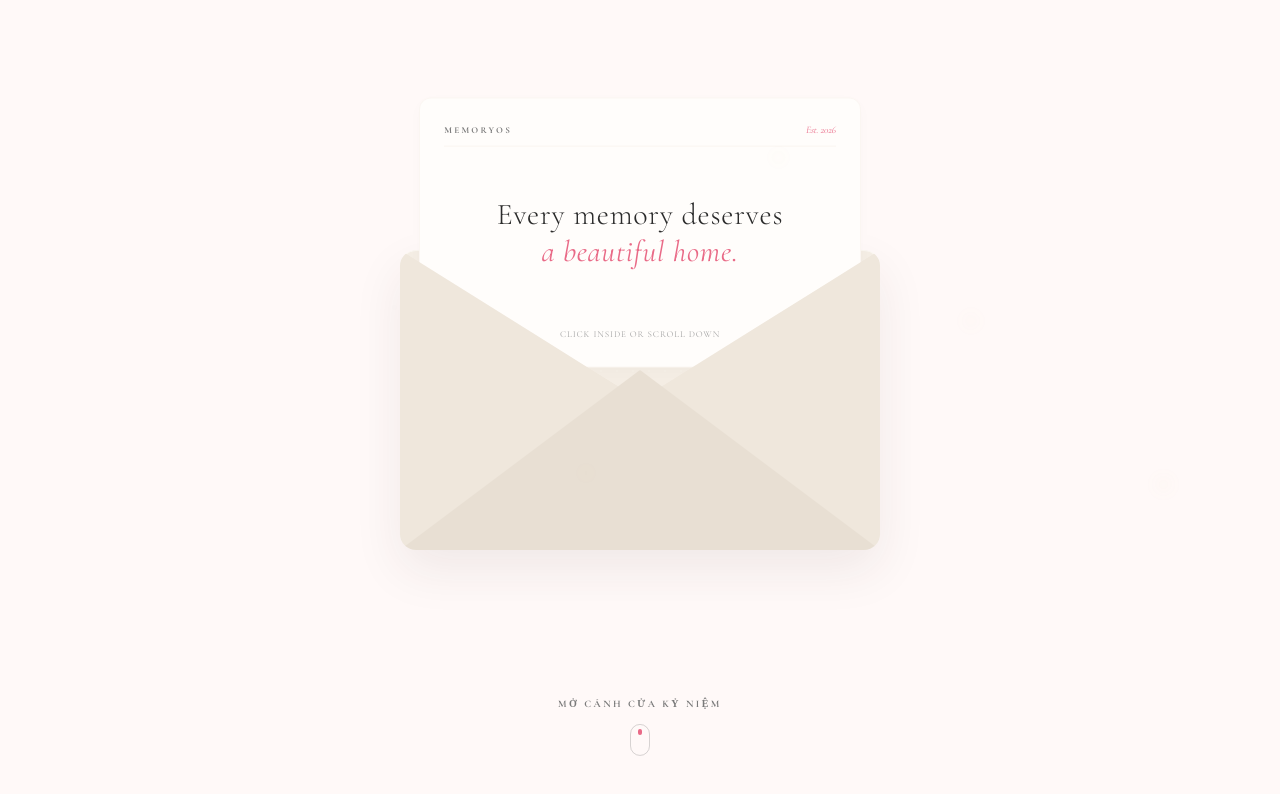
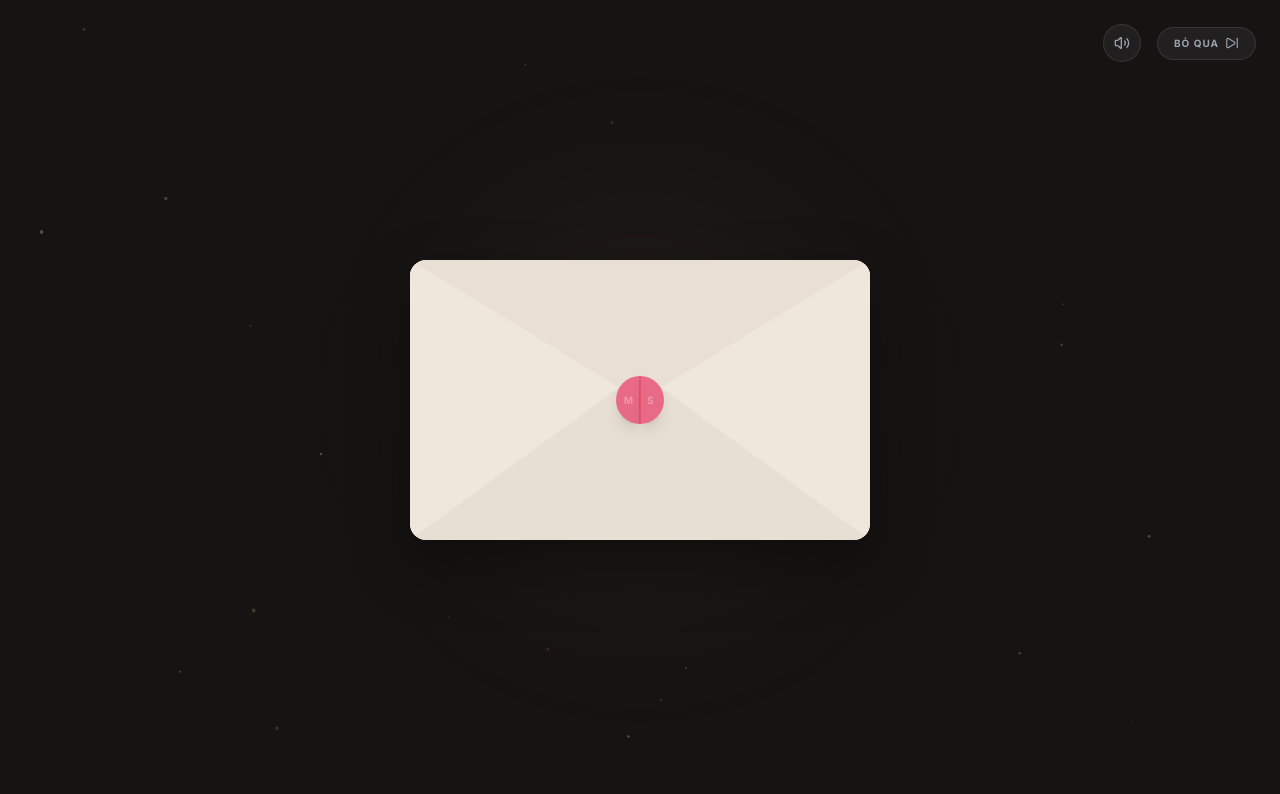
Before and after one commit to sonthanh311003-max/danhchoem, a Next.js app: page / in a window 1280 px wide. Shown: the top 794 px of the page. Built offline with nearby package versions, Linux system fonts and the light colour scheme.

Commit message:
Sprint 2: Implement full Signature Opening Experience (Ritual Opening) with Web Audio API, Canvas particles, and 6 dynamic Scenes

```diff
--- a/src/features/landing/components/HeroEnvelope.js
+++ b/src/features/landing/components/HeroEnvelope.js
@@ -1,21 +1,45 @@
 'use client';
 
-import React, { useState, useEffect } from 'react';
-import { motion, useScroll, useTransform } from 'framer-motion';
+import React, { useState, useEffect, useRef } from 'react';
+import { motion, AnimatePresence } from 'framer-motion';
+import { Volume2, VolumeX, SkipForward, Heart, Sparkles } from 'lucide-react';
+import { useRouter } from 'next/navigation';
 
 export default function HeroEnvelope({ onEnter }) {
-  const [isOpen, setIsOpen] = useState(false);
+  const router = useRouter();
+  const [scene, setScene] = useState(1); // 1 to 6
+  const [isMuted, setIsMuted] = useState(false);
+  const [prefersReducedMotion, setPrefersReducedMotion] = useState(false);
+  const [mousePos, setMousePos] = useState({ x: 0, y: 0 });
   const [sealBroken, setSealBroken] = useState(false);
+  const [letterOpen, setLetterOpen] = useState(false);
 
-  // Tự động kích hoạt chuỗi hoạt ảnh bóc thư điện ảnh sau 1.2s
+  const canvasRef = useRef(null);
+  const audioCtxRef = useRef(null);
+  const containerRef = useRef(null);
+
+  // Kiểm tra cài đặt Reduced Motion của OS
   useEffect(() => {
+    if (typeof window !== 'undefined') {
+      const mediaQuery = window.matchMedia('(prefers-reduced-motion: reduce)');
+      setPrefersReducedMotion(mediaQuery.matches);
+      const listener = (e) => setPrefersReducedMotion(e.matches);
+      mediaQuery.addEventListener('change', listener);
+      return () => mediaQuery.removeEventListener('change', listener);
+    }
+  }, []);
+
+  // SCENE TIME MACHINE
+  useEffect(() => {
+    // Scene 1: 0s -> 2s (Tĩnh lặng bóng đêm nhám)
     const timer1 = setTimeout(() => {
-      setSealBroken(true); // Con dấu sáp nứt đôi
-    }, 1200);
+      setScene(2);
+    }, 2000);
 
+    // Scene 2: 2s -> 4s (Ánh sáng tỏa dần hiện phong bì)
     const timer2 = setTimeout(() => {
-      setIsOpen(true); // Mở nắp phong bì và kéo thư ra
-    }, 1800);
+      setScene(3);
+    }, 4000);
 
     return () => {
       clearTimeout(timer1);
@@ -23,142 +47,369 @@ export default function HeroEnvelope({ onEnter }) {
     };
   }, []);
 
+  // CANVAS VẼ BỤI NẮNG BAY LƠ LỬNG (Scene 1 -> Scene 6)
+  useEffect(() => {
+    const canvas = canvasRef.current;
+    if (!canvas) return;
+    const ctx = canvas.getContext('2d');
+    let animationFrameId;
+
+    const resizeCanvas = () => {
+      canvas.width = window.innerWidth;
+      canvas.height = window.innerHeight;
+    };
+    resizeCanvas();
+    window.addEventListener('resize', resizeCanvas);
+
+    // Mảng hạt bụi
+    const particles = Array.from({ length: 25 }, () => ({
+      x: Math.random() * canvas.width,
+      y: Math.random() * canvas.height,
+      radius: Math.random() * 1.5 + 0.5,
+      alpha: Math.random() * 0.3 + 0.1,
+      speedX: Math.random() * 0.2 - 0.1,
+      speedY: Math.random() * -0.15 - 0.05,
+    }));
+
+    const draw = () => {
+      ctx.clearRect(0, 0, canvas.width, canvas.height);
+      ctx.fillStyle = 'rgba(217, 179, 106, 0.2)'; // Bụi vàng nắng ấm
+
+      particles.forEach((p) => {
+        ctx.beginPath();
+        ctx.arc(p.x, p.y, p.radius, 0, Math.PI * 2);
+        ctx.fillStyle = `rgba(217, 179, 106, ${p.alpha})`;
+        ctx.fill();
+
+        // Di chuyển
+        p.x += p.speedX;
+        p.y += p.speedY;
+
+        // Tràn màn hình thì nạp lại ở dưới đáy hoặc hai bên
+        if (p.y < 0) {
+          p.y = canvas.height;
+          p.x = Math.random() * canvas.width;
+        }
+        if (p.x < 0 || p.x > canvas.width) {
+          p.x = Math.random() * canvas.width;
+        }
+      });
+
+      animationFrameId = requestAnimationFrame(draw);
+    };
+    draw();
+
+    return () => {
+      window.removeEventListener('resize', resizeCanvas);
+      cancelAnimationFrame(animationFrameId);
+    };
+  }, [scene]);
+
+  // HIỆU ỨNG TƯƠNG TÁC CHUỘT PARALLAX (Scene 3)
+  const handleMouseMove = (e) => {
+    if (scene !== 3) return;
+    const rect = containerRef.current?.getBoundingClientRect();
+    if (!rect) return;
+    const x = (e.clientX - rect.left - rect.width / 2) / 25;
+    const y = (e.clientY - rect.top - rect.height / 2) / 25;
+    setMousePos({ x, y });
+  };
+
+  // PHÁT NHẠC PIANO DU DƯƠNG QUA WEB AUDIO API (Scene 4 & 5)
+  // Bọc vào sự kiện click để vượt qua chính sách khóa tự động phát của trình duyệt
+  const playPianoAmbience = () => {
+    if (isMuted) return;
+    try {
+      const AudioContext = window.AudioContext || window.webkitAudioContext;
+      const audioCtx = new AudioContext();
+      audioCtxRef.current = audioCtx;
+
+      // Nốt piano 1 (Chậm rãi, ngân nga)
+      const playNote = (freq, delay, duration) => {
+        const osc = audioCtx.createOscillator();
+        const gainNode = audioCtx.createGain();
+        osc.connect(gainNode);
+        gainNode.connect(audioCtx.destination);
+
+        osc.type = 'triangle'; // Âm thanh mềm ấm kiểu sáo/piano mộc
+        osc.frequency.setValueAtTime(freq, audioCtx.currentTime + delay);
+
+        // Âm lượng ngân vang
+        gainNode.gain.setValueAtTime(0, audioCtx.currentTime + delay);
+        gainNode.gain.linearRampToValueAtTime(0.2, audioCtx.currentTime + delay + 0.1);
+        gainNode.gain.exponentialRampToValueAtTime(0.001, audioCtx.currentTime + delay + duration);
+
+        osc.start(audioCtx.currentTime + delay);
+        osc.stop(audioCtx.currentTime + delay + duration);
+      };
+
+      // Hợp âm rải piano hoài niệm của Ghibli (A, C#, E, A)
+      playNote(220, 0, 4); // A3
+      playNote(277.18, 0.4, 3.5); // C#4
+      playNote(329.63, 0.8, 3); // E4
+      playNote(440, 1.2, 3); // A4
+
+      // Hợp âm tiếp nối
+      playNote(261.63, 3.0, 3.5); // C4
+      playNote(329.63, 3.4, 3); // E4
+      playNote(392, 3.8, 3); // G4
+      playNote(523.25, 4.2, 3); // C5
+    } catch (e) {
+      console.warn('Web Audio API không được hỗ trợ hoặc bị chặn:', e);
+    }
+  };
+
+  // CLICK MỞ NIÊM PHONG PHONG BÌ (Scene 4)
+  const handleEnvelopeClick = () => {
+    if (scene !== 3) return;
+    setScene(4);
+    playPianoAmbience();
+
+    // 200ms delay vật lý -> nứt con dấu sáp
+    setTimeout(() => {
+      setSealBroken(true);
+    }, 200);
+
+    // 800ms -> mở nắp phong bì & nhấc thư nhô lên
+    setTimeout(() => {
+      setLetterOpen(true);
+    }, 800);
+
+    // Chuyển sang Scene 5 (Camera Zoom & Sequential Typography)
+    setTimeout(() => {
+      setScene(5);
+    }, 2800);
+
+    // Chuyển sang Scene 6 (Hồi ức mở ra & hiện nút bấm)
+    setTimeout(() => {
+      setScene(6);
+    }, 8500);
+  };
+
+  // SKIP INTRO BỎ QUA NGHI THỨC
+  const handleSkipIntro = () => {
+    setScene(6);
+    setSealBroken(true);
+    setLetterOpen(true);
+    onEnter();
+  };
+
+  // BỎ QUA HOÀN TOÀN CẢ ĐOẠN ĐỂ VÀO LUỒNG CHÍNH
+  const handleEnterPlatform = () => {
+    onEnter();
+    router.push('/welcome');
+  };
+
+  const handleContinueDraft = () => {
+    onEnter();
+    router.push('/wizard');
+  };
+
   return (
-    <div className="fixed inset-0 w-full h-screen z-50 flex items-center justify-center bg-[#FFF9F8] overflow-hidden select-none">
+    <div
+      ref={containerRef}
+      onMouseMove={handleMouseMove}
+      className="fixed inset-0 w-full h-screen z-50 flex items-center justify-center bg-[#161313] overflow-hidden select-none"
+    >
+      {/* 🌌 LỚP BỤI NẮNG LƠ LỬNG */}
+      <canvas ref={canvasRef} className="absolute inset-0 pointer-events-none z-10" />
 
-      {/* 🌌 HẠT BỤI NẮNG LƠ LỬNG DỊU NHẸ */}
-      <div className="absolute inset-0 pointer-events-none overflow-hidden z-10">
-        {[...Array(6)].map((_, i) => (
-          <div
-            key={i}
-            className="absolute rounded-full bg-[#D9B36A]/15 blur-sm"
-            style={{
-              width: `${(i + 1) * 3}px`,
-              height: `${(i + 1) * 3}px`,
-              left: `${15 + i * 15}%`,
-              top: `${20 + (i % 3) * 20}%`,
-              animation: `float-dust ${6 + i * 2}s ease-in-out infinite alternate`,
-            }}
-          />
-        ))}
+      {/* ⚙️ NÚT TIỆN ÍCH GÓC TRÊN CÙNG */}
+      <div className="absolute top-6 right-6 z-50 flex items-center gap-4">
+        <button
+          onClick={() => setIsMuted(!isMuted)}
+          className="p-2.5 text-gray-400 hover:text-white rounded-full bg-white/5 border border-white/10 hover:bg-white/10 transition-all cursor-pointer"
+        >
+          {isMuted ? <VolumeX className="w-4 h-4" /> : <Volume2 className="w-4 h-4" />}
+        </button>
+        {scene < 6 && (
+          <button
+            onClick={handleSkipIntro}
+            className="flex items-center gap-1.5 px-4 py-2 text-[10px] uppercase font-bold tracking-widest text-gray-400 hover:text-white rounded-full bg-white/5 border border-white/10 hover:bg-white/10 transition-all cursor-pointer"
+          >
+            Bỏ qua
+            <SkipForward className="w-3.5 h-3.5" />
+          </button>
+        )}
       </div>
 
-      {/* ✉️ 3D PERSPECTIVE WRAPPER PHONG BÌ */}
-      <div className="relative flex flex-col items-center justify-center" style={{ perspective: '1200px' }}>
+      {/* 💌 PHÂN CẢNH ENVELOPE (Scene 2, 3, 4, 5) */}
+      <AnimatePresence>
+        {scene >= 2 && scene <= 5 && (
+          <motion.div
+            initial={{ opacity: 0, scale: 0.96 }}
+            animate={{ opacity: 1, scale: scene === 5 ? 1.05 : 1 }}
+            exit={{ opacity: 0, y: -40, filter: 'blur(8px)' }}
+            transition={{ duration: prefersReducedMotion ? 0.3 : 1.5, ease: [0.16, 1, 0.3, 1] }}
+            style={{ perspective: '1200px' }}
+            className="relative flex flex-col items-center justify-center z-20"
+          >
+
+            {/* Lớp hào quang tỏa sáng (Volumetric Glow) */}
+            <div className="absolute w-[400px] h-[400px] rounded-full bg-[#D9B36A]/5 blur-[80px] pointer-events-none" />
 
             <motion.div
-          className="relative w-[340px] h-[220px] sm:w-[480px] sm:h-[300px] flex items-center justify-center transition-all duration-700"
-          initial={{ scale: 0.9, opacity: 0, y: 30 }}
-          animate={{ scale: 1, opacity: 1, y: 0 }}
-          transition={{ duration: 1.2, ease: [0.16, 1, 0.3, 1] }}
-          whileHover={{ y: -6 }}
+              style={prefersReducedMotion ? {} : {
+                rotateX: -mousePos.y,
+                rotateY: mousePos.x,
+                transformStyle: 'preserve-3d',
+              }}
+              onClick={handleEnvelopeClick}
+              className={`relative w-[320px] h-[200px] sm:w-[460px] sm:h-[280px] cursor-pointer transition-all duration-300`}
             >
-          {/* A. THÂN PHONG BÌ PHÍA SAU (Envelope Back Flap) */}
-          <div className="absolute inset-0 bg-[#F4EDE4] rounded-2xl shadow-[0_20px_50px_rgba(61,43,39,0.08)] border border-[#FAF6F0] z-20 overflow-hidden">
-            <div className="absolute inset-0 bg-[radial-gradient(#FAF6F0_1px,transparent_0)] bg-[size:16px_16px] opacity-20" />
+              {/* A. THÂN PHONG BÌ PHÍA SAU (Back Flap) */}
+              <div className="absolute inset-0 bg-[#F4EDE4] rounded-2xl shadow-[0_25px_60px_rgba(0,0,0,0.4)] border border-[#FAF6F0] z-20 overflow-hidden">
+                <div className="absolute inset-0 bg-[radial-gradient(#FAF6F0_1px,transparent_0)] bg-[size:16px_16px] opacity-25" />
               </div>
 
-          {/* B. LÁ THƯ TÌNH TRƯỢT RA (Letter Inside) */}
+              {/* B. LÁ THƯ TÌNH TRƯỢT LÊN */}
               <motion.div
-            className="absolute w-[92%] h-[90%] bg-[#FFFDFB] rounded-xl z-25 p-6 flex flex-col items-center justify-between border border-[#FAF6F0]/80 shadow-[0_4px_15px_rgba(61,43,39,0.02)]"
-            initial={{ y: 0, scale: 0.96 }}
-            animate={isOpen ? { y: '-62%', scale: 1 } : { y: 0, scale: 0.96 }}
-            transition={{ type: 'spring', stiffness: 80, damping: 15, delay: 0.2 }}
+                className="absolute w-[94%] h-[92%] bg-[#FFFDFB] rounded-xl z-25 p-8 flex flex-col justify-between border border-[#FAF6F0]/80 shadow-md"
+                style={{ left: '3%' }}
+                initial={{ y: 0, scale: 0.98 }}
+                animate={letterOpen ? { y: '-65%', scale: 1 } : { y: 0, scale: 0.98 }}
+                transition={{ type: 'spring', stiffness: 50, damping: 14 }}
               >
-            <div className="w-full flex justify-between items-center border-b border-[#FAF6F0] pb-2">
-              <span className="font-display text-[9px] tracking-[0.25em] text-[#7A7A7A] uppercase font-bold">MemoryOS</span>
-              <span className="font-display text-[10px] italic text-[#E96A87]">Est. 2026</span>
+                <div className="flex justify-between items-center border-b border-[#FAF6F0] pb-2">
+                  <span className="font-display text-[8px] tracking-[0.25em] text-gray-400 uppercase font-bold">MemoryOS</span>
+                  <span className="font-display text-[9px] italic text-[#E96A87]">Signature 1.0</span>
                 </div>
-
-            {/* Slogan khơi gợi cảm xúc chính */}
-            <div className="text-center my-auto px-2">
-              <h2 className="font-display text-2xl sm:text-3xl font-light text-[#2B2B2B] leading-tight tracking-wide">
-                Every memory deserves<br />
-                <span className="text-[#E96A87] italic font-normal">a beautiful home.</span>
-              </h2>
+                <div className="text-center my-auto flex flex-col gap-2">
+                  <Heart className="w-5 h-5 text-[#E96A87] fill-current mx-auto opacity-80 animate-pulse" />
+                  <span className="font-sans text-[10px] text-gray-400 tracking-widest uppercase">Ấn phẩm kỉ vật</span>
                 </div>
-
                 <div className="w-full text-center">
-              <span className="font-display text-[9px] tracking-widest text-[#A3A3A3] uppercase">Click inside or scroll down</span>
+                  <span className="font-sans text-[8px] text-gray-300 tracking-widest uppercase">Click to open</span>
                 </div>
               </motion.div>
 
-          {/* C. NẮP PHONG BÌ XOAY LẬT 3D (Envelope Lid) */}
+              {/* C. NẮP PHONG BÌ XOAY LẬT 3D (Lid) */}
               <motion.div
                 className="absolute top-0 left-0 right-0 h-1/2 bg-[#E9DFD3] rounded-t-2xl z-30 origin-top border-b border-[#FAF6F0]/20"
                 initial={{ rotateX: 0 }}
-            animate={isOpen ? { rotateX: 180 } : { rotateX: 0 }}
-            transition={{ duration: 0.8, ease: [0.16, 1, 0.3, 1] }}
+                animate={letterOpen ? { rotateX: 180 } : { rotateX: 0 }}
+                transition={{ duration: 0.9, ease: [0.16, 1, 0.3, 1] }}
                 style={{ backfaceVisibility: 'hidden', transformStyle: 'preserve-3d' }}
               />
 
-          {/* D. MẶT TRƯỚC PHONG BÌ (Envelope Front Cover - Triangles overlay) */}
-          <div
-            className="absolute inset-0 z-40 pointer-events-none"
-            style={{
-              clipPath: 'polygon(0% 0%, 100% 0%, 100% 100%, 0% 100%)',
-            }}
-          >
-            {/* Lớp phủ tam giác bên trái */}
+              {/* D. MẶT TRƯỚC PHONG BÌ (Triangles overlay) */}
+              <div className="absolute inset-0 z-40 pointer-events-none" style={{ clipPath: 'polygon(0% 0%, 100% 0%, 100% 100%, 0% 100%)' }}>
                 <div className="absolute left-0 bottom-0 top-0 w-1/2 bg-[#EFE7DC] rounded-l-2xl" style={{ clipPath: 'polygon(0 0, 100% 50%, 0 100%)' }} />
-            {/* Lớp phủ tam giác bên phải */}
                 <div className="absolute right-0 bottom-0 top-0 w-1/2 bg-[#EFE7DC] rounded-r-2xl" style={{ clipPath: 'polygon(100% 0, 0 50%, 100% 100%)' }} />
-            {/* Lớp phủ tam giác phía dưới */}
-            <div className="absolute bottom-0 left-0 right-0 h-[60%] bg-[#E8DFD3] rounded-b-2xl border-t border-[#FAF6F0]/10 shadow-[0_-4px_12px_rgba(61,43,39,0.02)]" style={{ clipPath: 'polygon(0 100%, 50% 0, 100% 100%)' }} />
+                <div className="absolute bottom-0 left-0 right-0 h-[60%] bg-[#E8DFD3] rounded-b-2xl shadow-[0_-4px_12px_rgba(0,0,0,0.05)]" style={{ clipPath: 'polygon(0 100%, 50% 0, 100% 100%)' }} />
               </div>
 
-          {/* E. CON DẤU SÁP VÀNG NỨT ĐÔI (Split Wax Seal) */}
-          <div className="absolute z-45 flex items-center justify-center pointer-events-auto">
-            {/* Nửa bên trái con dấu sáp */}
+              {/* E. CON DẤU SÁP VÀNG NIÊM PHONG (Wax Seal) */}
+              <div className="absolute z-45 inset-0 flex items-center justify-center pointer-events-none">
+                <div className="flex pointer-events-auto">
+                  {/* Nửa bên trái */}
                   <motion.div
-              className="w-5 h-10 bg-[#D9B36A] rounded-l-full shadow-md border-r border-[#B5924F]/30 flex items-center justify-end"
-              animate={sealBroken ? { x: -25, rotate: -25, opacity: 0 } : { x: 0, rotate: 0, opacity: 1 }}
-              transition={{ duration: 0.8, ease: [0.34, 1.56, 0.64, 1] }}
+                    className="w-6 h-12 bg-[#E96A87] rounded-l-full shadow-lg border-r border-red-700/20 flex items-center justify-end"
+                    animate={sealBroken ? { x: -35, rotate: -30, opacity: 0 } : { x: 0, rotate: 0, opacity: 1 }}
+                    transition={{ duration: 0.8, ease: 'easeInOut' }}
                   >
-              <span className="text-[10px] text-white/40 font-bold mr-1 select-none">M</span>
+                    <span className="text-[10px] text-white/30 font-bold mr-1.5">M</span>
                   </motion.div>
-            {/* Nửa bên phải con dấu sáp */}
+                  {/* Nửa bên phải */}
                   <motion.div
-              className="w-5 h-10 bg-[#D9B36A] rounded-r-full shadow-md border-l border-[#B5924F]/30 flex items-center justify-start"
-              animate={sealBroken ? { x: 25, rotate: 25, opacity: 0 } : { x: 0, rotate: 0, opacity: 1 }}
-              transition={{ duration: 0.8, ease: [0.34, 1.56, 0.64, 1] }}
+                    className="w-6 h-12 bg-[#E96A87] rounded-r-full shadow-lg border-l border-red-700/20 flex items-center justify-start"
+                    animate={sealBroken ? { x: 35, rotate: 30, opacity: 0 } : { x: 0, rotate: 0, opacity: 1 }}
+                    transition={{ duration: 0.8, ease: 'easeInOut' }}
                   >
-              <span className="text-[10px] text-white/40 font-bold ml-1 select-none">O</span>
+                    <span className="text-[10px] text-white/30 font-bold ml-1.5">S</span>
                   </motion.div>
+                </div>
               </div>
 
             </motion.div>
+          </motion.div>
+        )}
+      </AnimatePresence>
+
+      {/* 📝 PHÂN CẢNH CHỮ CINEMATIC (Scene 5) */}
+      <AnimatePresence>
+        {scene === 5 && (
+          <div className="absolute inset-0 flex flex-col items-center justify-center z-35 bg-black/45 backdrop-blur-[2px]">
+            <div className="max-w-2xl px-6 text-center flex flex-col gap-6">
+              <motion.h1
+                initial={{ opacity: 0, y: 15 }}
+                animate={{ opacity: 1, y: 0 }}
+                transition={{ duration: 1.2, delay: 0.5 }}
+                className="font-display text-3xl sm:text-4xl font-light text-[#F0E6E4] tracking-wide leading-relaxed"
+              >
+                "Some stories deserve more than a photograph."
+              </motion.h1>
+              <motion.p
+                initial={{ opacity: 0, y: 15 }}
+                animate={{ opacity: 1, y: 0 }}
+                transition={{ duration: 1.2, delay: 2.8 }}
+                className="font-display text-lg sm:text-xl font-light text-gray-400 italic"
+              >
+                They deserve a place to live forever.
+              </motion.p>
+            </div>
+          </div>
+        )}
+      </AnimatePresence>
+
+      {/* 📚 PHÂN CẢNH TRANG SÁCH & NÚT BẤM (Scene 6) */}
+      <AnimatePresence>
+        {scene === 6 && (
+          <motion.div
+            initial={{ opacity: 0, scale: 0.98 }}
+            animate={{ opacity: 1, scale: 1 }}
+            transition={{ duration: 1.5, ease: [0.16, 1, 0.3, 1] }}
+            className="absolute inset-0 z-40 bg-[#FFF9F8] dark:bg-[#161313] transition-colors duration-1000 flex items-center justify-center p-6"
+          >
+
+            {/* Lớp nền hạt phấn */}
+            <div className="absolute inset-0 bg-[radial-gradient(#FAF6F0_1.2px,transparent_0)] bg-[size:32px_32px] opacity-35" />
+
+            <div className="max-w-xl text-center flex flex-col gap-10 relative z-10 select-none">
+
+              {/* Header Ghibli/Disney Castle style */}
+              <motion.div
+                initial={{ opacity: 0, y: 20 }}
+                animate={{ opacity: 1, y: 0 }}
+                transition={{ duration: 1, delay: 0.2 }}
+                className="flex flex-col items-center gap-3.5"
+              >
+                <div className="w-11 h-11 rounded-full bg-white dark:bg-[#1F1A1A] border border-[#FAF6F0] dark:border-[#292222] flex items-center justify-center text-[#E96A87] shadow-sm">
+                  <Sparkles className="w-5 h-5 animate-pulse" />
+                </div>
+                <h1 className="font-display text-4xl sm:text-5xl font-light text-[#2B2B2B] dark:text-[#F0E6E4] tracking-wide mt-2">
+                  MemoryOS
+                </h1>
+                <p className="text-xs text-gray-400 dark:text-[#B5A8A6] font-sans tracking-widest uppercase">
+                  Nơi lưu giữ linh hồn hồi ức
+                </p>
+              </motion.div>
+
+              {/* CTAs */}
+              <motion.div
+                initial={{ opacity: 0, y: 15 }}
+                animate={{ opacity: 1, y: 0 }}
+                transition={{ duration: 1, delay: 0.6 }}
+                className="flex flex-col sm:flex-row items-center justify-center gap-4 mt-2"
+              >
+                <button
+                  onClick={handleEnterPlatform}
+                  className="w-full sm:w-auto px-10 py-5 bg-[#E96A87] hover:bg-[#E96A87]/90 active:scale-[0.98] text-white font-medium rounded-2xl shadow-[0_12px_32px_rgba(233,106,135,0.18)] flex items-center justify-center gap-2 cursor-pointer transition-all text-sm"
+                >
+                  Bắt đầu câu chuyện
+                </button>
+                <button
+                  onClick={handleContinueDraft}
+                  className="w-full sm:w-auto px-10 py-5 border border-[#FAF6F0] dark:border-[#292222] bg-white/40 dark:bg-[#1F1A1A]/40 text-[#2B2B2B] dark:text-[#F0E6E4] hover:bg-white dark:hover:bg-[#1F1A1A] active:scale-[0.98] font-medium rounded-2xl cursor-pointer transition-all text-sm"
+                >
+                  Khôi phục bản nháp
+                </button>
+              </motion.div>
 
             </div>
-
-      {/* 🚀 CHỈ DẪN CUỘN TRANG BẮT ĐẦU */}
-      {isOpen && (
-        <motion.button
-          onClick={onEnter}
-          className="absolute bottom-12 z-50 flex flex-col items-center gap-2 cursor-pointer focus:outline-none"
-          initial={{ opacity: 0, y: 10 }}
-          animate={{ opacity: 1, y: 0 }}
-          transition={{ delay: 1, duration: 0.8 }}
-        >
-          <span className="font-display text-[10px] tracking-[0.25em] text-[#7A7A7A] uppercase font-bold">Mở cánh cửa kỷ niệm</span>
-          <motion.div
-            className="w-5 h-8 border border-[#7A7A7A]/30 rounded-full flex justify-center p-1"
-            animate={{ y: [0, 4, 0] }}
-            transition={{ repeat: Infinity, duration: 1.5 }}
-          >
-            <div className="w-1 h-1.5 bg-[#E96A87] rounded-full" />
           </motion.div>
-        </motion.button>
         )}
-
-      {/* CSS Styles cho Dust Float */}
-      <style jsx global>{`
-        @keyframes float-dust {
-          0% { transform: translateY(0) translateX(0); opacity: 0.2; }
-          100% { transform: translateY(-20px) translateX(10px); opacity: 0.45; }
-        }
-      `}</style>
-
+      </AnimatePresence>
     </div>
   );
 }
```
Lines whose indentation alone changed are shown as unchanged.
